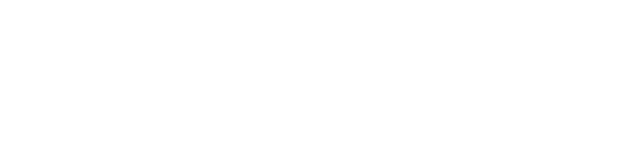
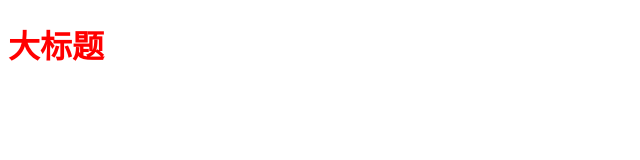
Before and after one commit to Mutuduaa/project_01, a plain HTML site: page index.html in a window 1280 px wide. Shown: the whole page, without its empty margins (0-640 px from the left). Drawn offline with Linux system fonts and the light colour scheme.

Commit message:
新增了 index.js index.css 修改了 index.html

```diff
--- a/index.html
+++ b/index.html
@@ -6,10 +6,17 @@
     <meta http-equiv="X-UA-Compatible" content="IE=edge">
     <meta name="viewport" content="width=device-width, initial-scale=1.0">
     <title>Document</title>
+    <link rel="stylesheet" href="./index.css">
+    <style>
+        h1 {
+            color: red;
+        }
+    </style>
 </head>
 
 <body>
-    <div></div>
+    <h1>大标题</h1>
+    <script src="./index.js"></script>
 </body>
 
 </html>
```
Also changed, not shown: index.css (added), index.js (added).
